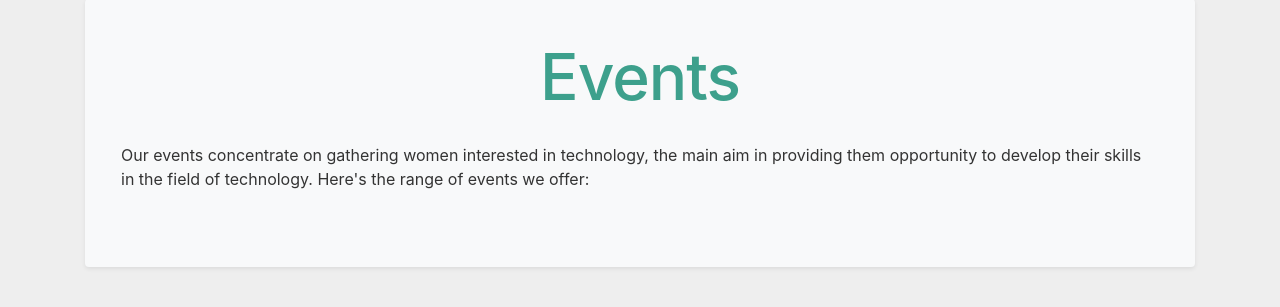
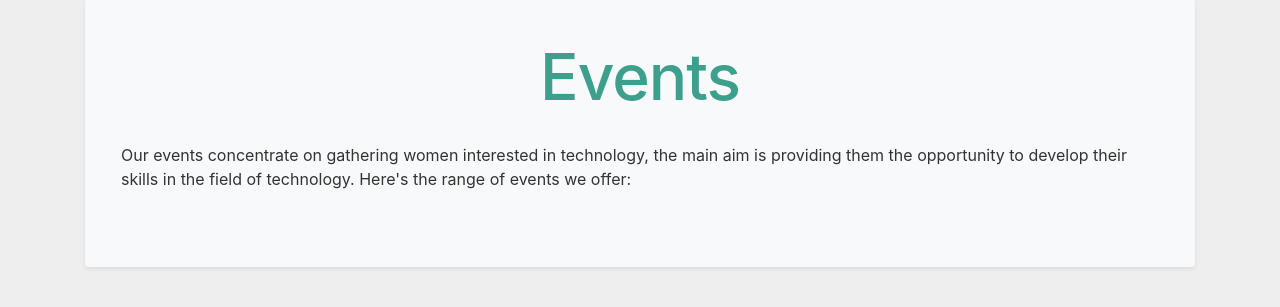
Before and after one commit to JMaio/hoppers-website, a Jekyll site: the page built from _pages/events.html, in a window 1280 px wide. Shown: the part 153-460 px from the top of the page. Built offline with Jekyll 4.4.1, drawn with Linux system fonts in a browser that asks for light colours.

Commit message:
Experiments#

```diff
--- a/_pages/events.html
+++ b/_pages/events.html
@@ -22,7 +22,7 @@ subheading: ""
 
 <div class="col-12">
 <h3 class="mx-auto text-center"></h3>
-  <p class="mx-auto text-left">Our events concentrate on gathering women interested in technology, the main aim in providing them opportunity to develop their skills in the field of technology. Here's the range of events we offer: </p>
+  <p class="mx-auto text-left">Our events concentrate on gathering women interested in technology, the main aim is providing them the opportunity to develop their skills in the field of technology. Here's the range of events we offer: </p>
 
 <br/>
 </div>
```
Also changed, not shown: _data/index.yml (+16 -16 lines).
